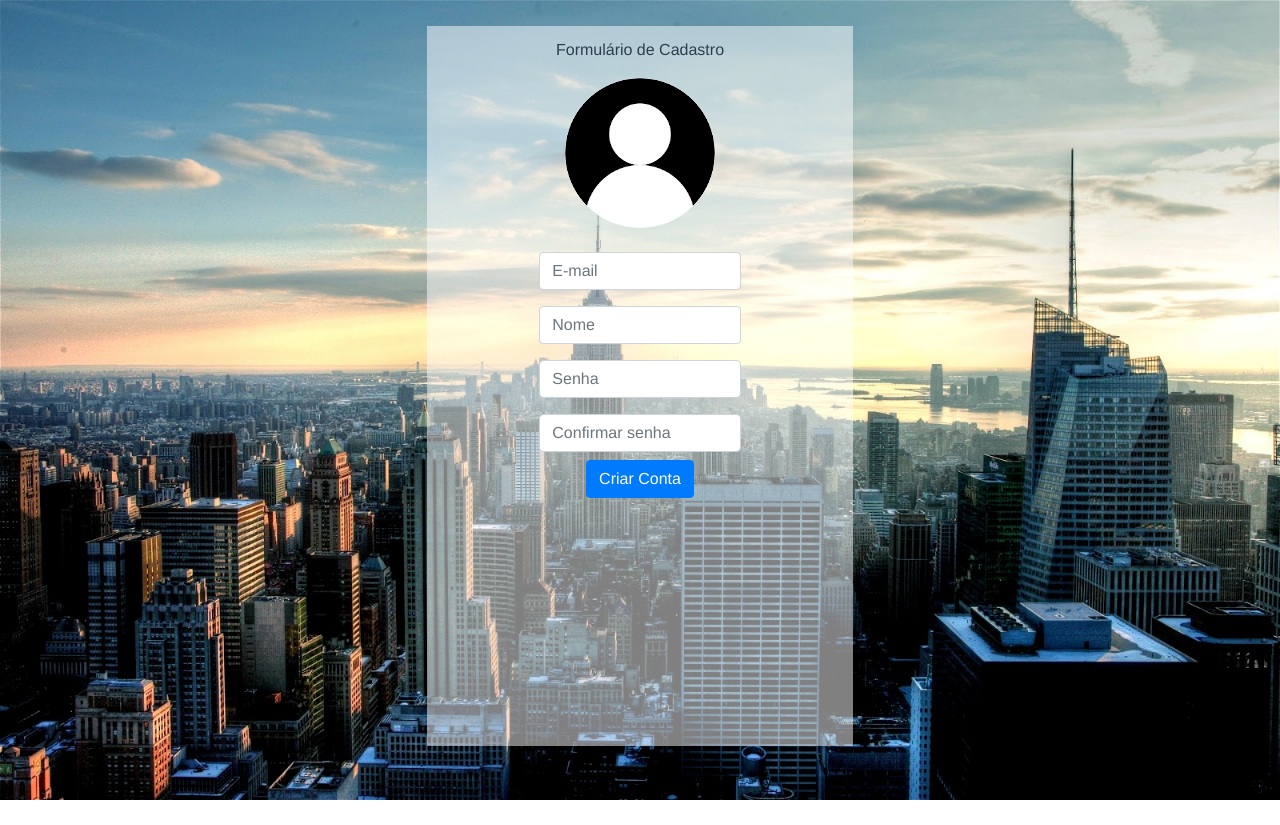
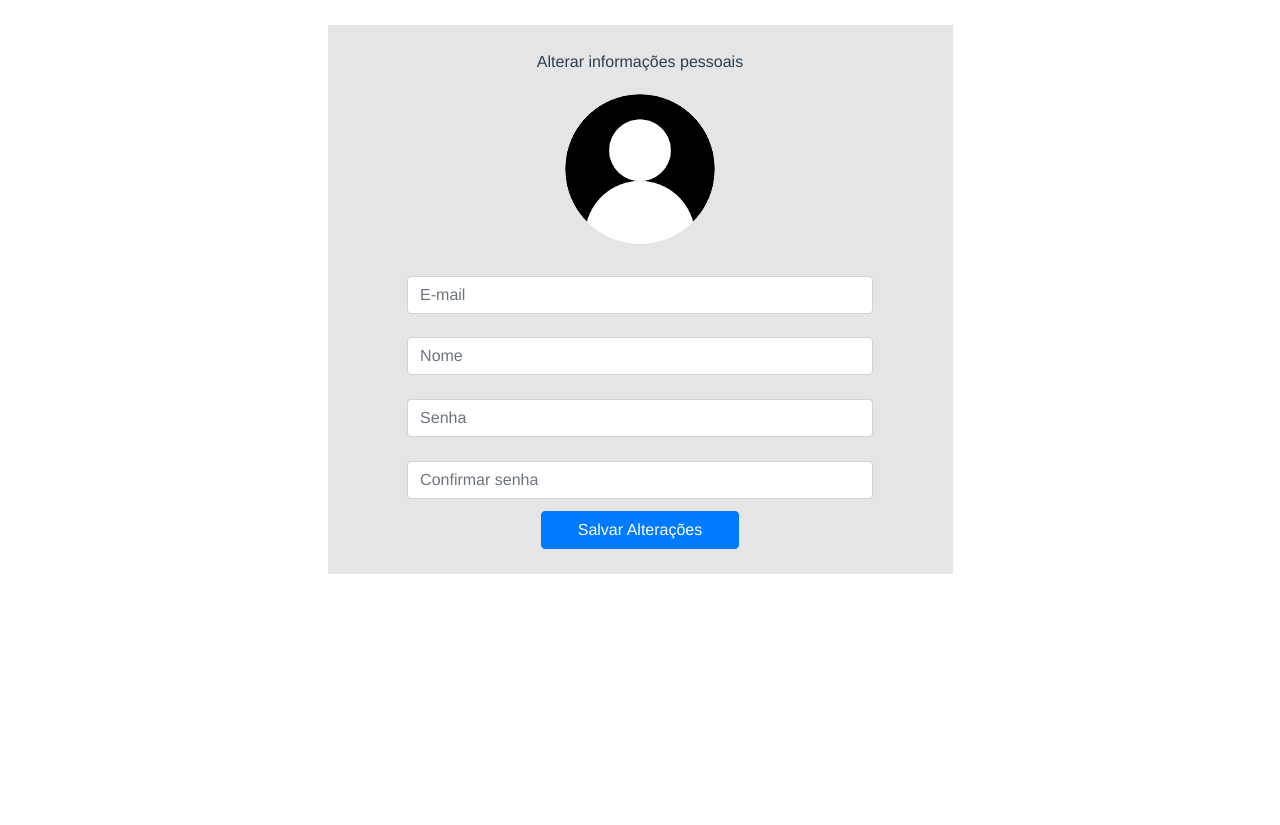
Before and after one commit to Hariamy/web_projeto, a Vue app in the folder web_site/: page / in a window 1280 px wide. Before the commit the page ends 800 px from the top, so only its background shows below. Built offline with nearby package versions, Linux system fonts and the light colour scheme.

Commit message:
tela de edição dos dados do usuário

```diff
--- a/web_site/src/App.vue
+++ b/web_site/src/App.vue
@@ -1,26 +1,16 @@
 <template>
   <div id="app">
-    <Signup imagem='perfil.png'></Signup>
+    <Edit foto="perfil.png"></Edit>
   </div>
 </template>
 
 <script>
-import Signup from './components/Signup.vue'
+import Edit from './components/Edit.vue'
 
 export default {
   name: 'app',
   components: {
-    Signup
-  },
-  data() {
-    return {
-      isShowing: false
-    }
-  },
-  methods: {
-    toggleShow() {
-      alert("test");
-    }
+    Edit,
   },
 }
 </script>
--- /dev/null
+++ b/web_site/src/components/Edit.vue
@@ -0,0 +1,94 @@
+<template>
+    <div class="container-fluid">
+        <div class="box col-6 justify-content-center">
+            <label>Alterar informações pessoais</label>
+            <form>
+                <div class="form-group image-upload">
+                    <label for="file-input">
+                        <img :src="require(`@/assets/${foto}`)" alt="Foto de Perfil"/>
+                    </label>
+
+                    <input id="file-input"
+                    type="file"
+                    accept="image/*"
+                    name="foto"/>
+                </div>
+                <div class="form-group col-10">
+                    <input type="email"
+                    class="form-control"
+                    id="InputEmail1"
+                    aria-describedby="emailHelp"
+                    placeholder="E-mail"
+                    nome="email">
+                </div>
+                <div class="form-group col-10">
+                    <input type="text"
+                    class="form-control"
+                    id="InputNome"
+                    placeholder="Nome"
+                    name="nome">
+                </div>
+                <div class="form-group col-10">
+                    <input type="password"
+                    class="form-control"
+                    id="InputPassword"
+                    placeholder="Senha"
+                    name="senha">
+                </div>
+                <div class="form-group col-10">
+                    <input type="password"
+                    class="form-control"
+                    id="confirmaPassword"
+                    placeholder="Confirmar senha"
+                    name="confirmacao">
+                </div>
+
+                <button type="submit" class="btn btn-primary col-4">Salvar Alterações</button>
+            </form>
+        </div>
+    </div>
+
+</template>
+
+<script>
+export default {
+    name:'Edit',
+    props:{
+        foto: String,
+    }
+
+}
+</script>
+
+<style>
+    *{
+        margin: 0;
+        padding:0;
+    }
+    body, html {
+        width: 100%;
+        height: 100%;
+    }
+    .form-group{
+        margin:0 auto;
+        padding-bottom: 2%;
+        padding-top:2%;
+    }
+    .box{
+        margin: 2% auto;
+        position: relative;
+        padding-bottom: 2%;
+        padding-top: 2%;
+        height: 90%;
+        background-color: rgba(0, 0, 0,0.1);
+    }
+    .image-upload>input {
+        display: none;
+    }
+    .image-upload img{
+        margin:0 auto;
+        border-radius: 50%;
+
+    }
+
+</style>
--- a/web_site/src/components/Signup.vue
+++ b/web_site/src/components/Signup.vue
@@ -14,7 +14,7 @@
                         accept="image/*"
                         name="foto"/>
                     </div>
-                    <div class="form-group col-7">
+                    <div class="form-group col-10">
                         <input type="email"
                         class="form-control"
                         id="InputEmail1"
@@ -22,21 +22,21 @@
                         placeholder="E-mail"
                         nome="email">
                     </div>
-                    <div class="form-group col-7">
+                    <div class="form-group col-10">
                         <input type="text"
                         class="form-control"
                         id="InputNome"
                         placeholder="Nome"
                         name="nome">
                     </div>
-                    <div class="form-group col-7">
+                    <div class="form-group col-10">
                         <input type="password"
                         class="form-control"
                         id="InputPassword"
                         placeholder="Senha"
                         name="senha">
                     </div>
-                    <div class="form-group col-7">
+                    <div class="form-group col-10">
                         <input type="password"
                         class="form-control"
                         id="confirmaPassword"
```
